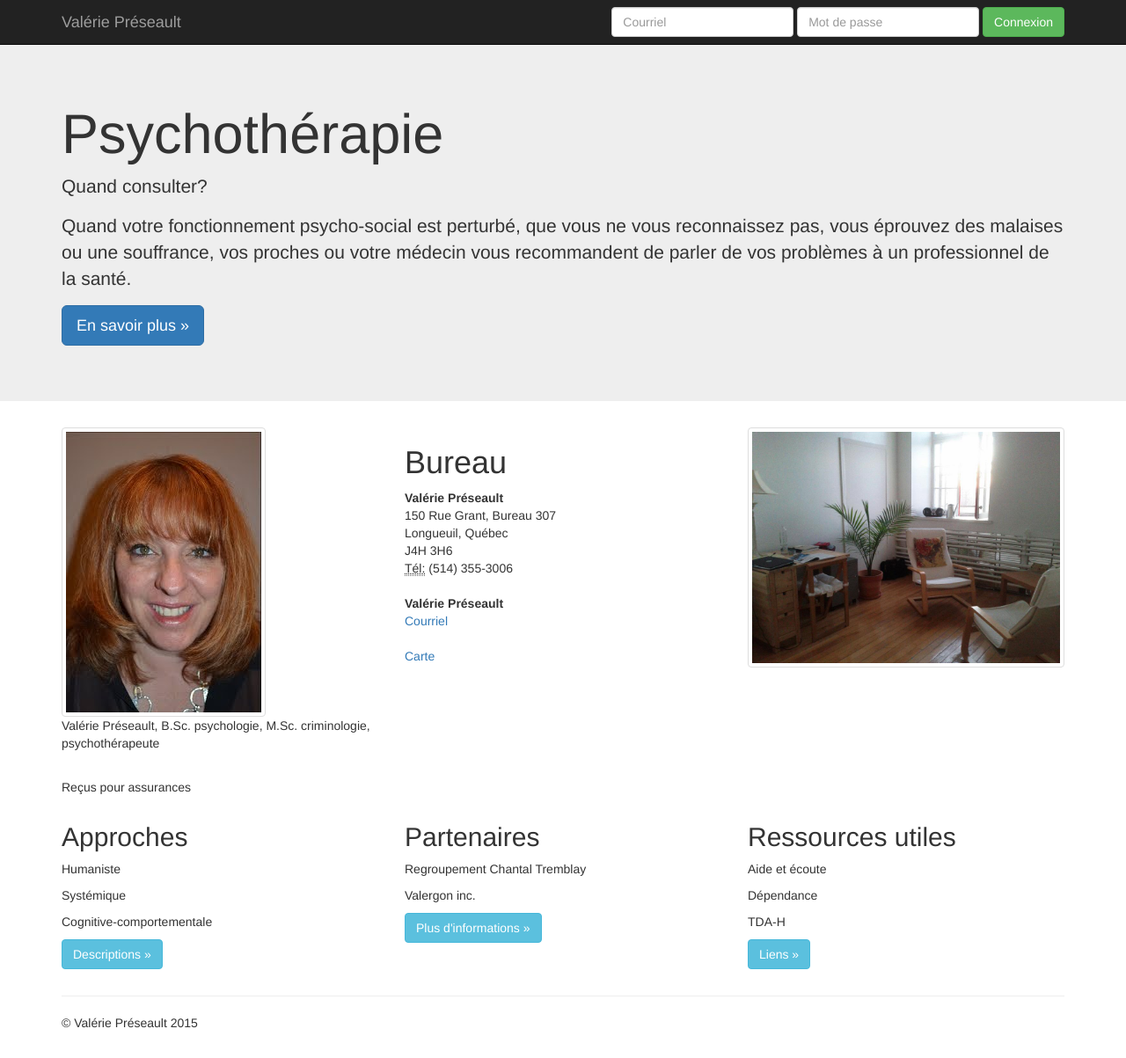
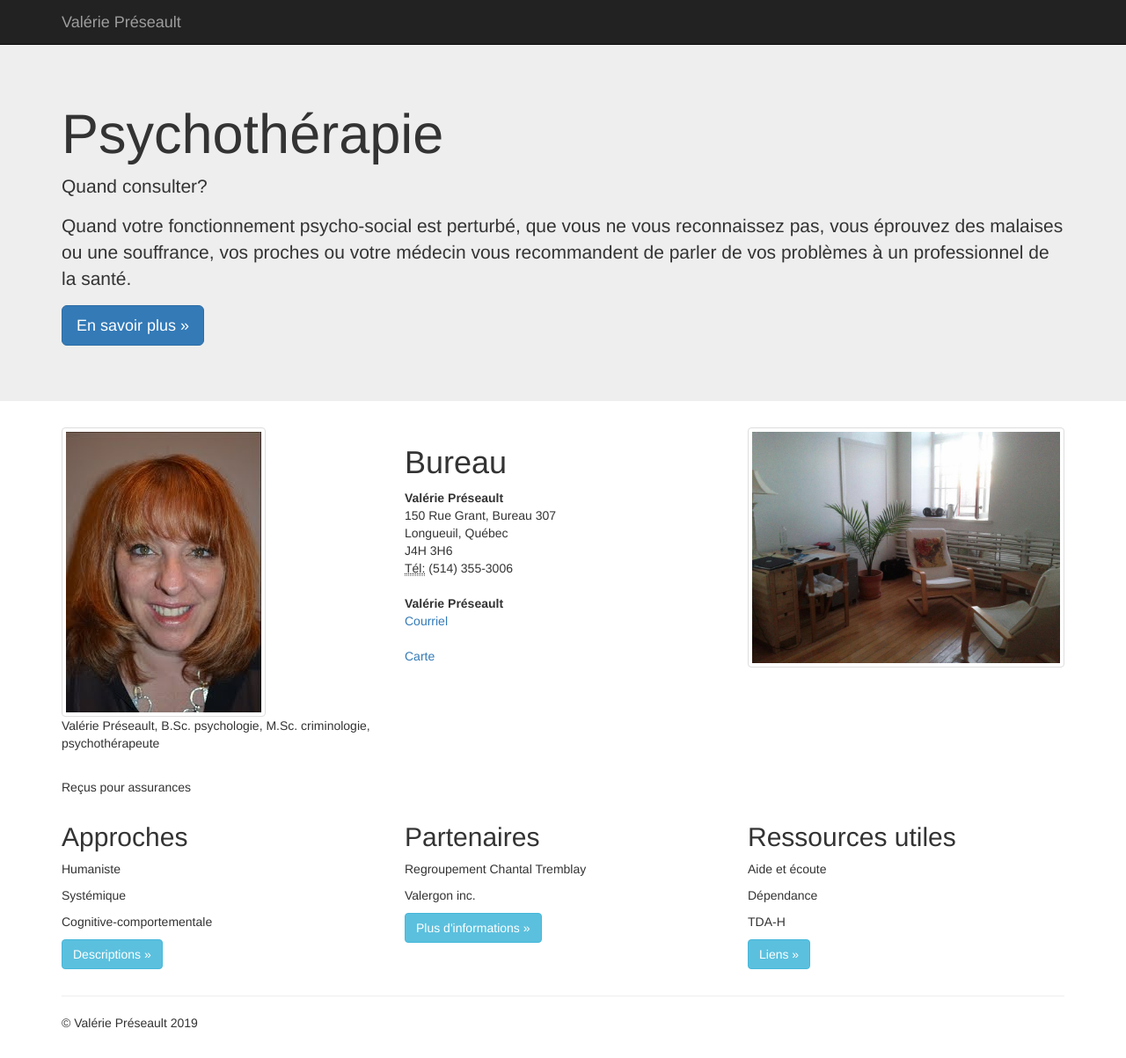
Before and after one commit to valeriepreseault/Web, a plain HTML site: page index.html in a window 1280 px wide. Shown: the whole page at 88% size. Drawn offline with nearby package versions, Linux system fonts and the light colour scheme.

Commit message:
Update index.html

```diff
--- a/index.html
+++ b/index.html
@@ -36,19 +36,6 @@
           </button>
           <a class="navbar-brand" href="#">Valérie Préseault</a>
         </div>
-        <div id="navbar" class="navbar-collapse collapse">
-
-          <form class="navbar-form navbar-right">
-            <div class="form-group">
-              <input type="text" placeholder="Courriel" class="form-control">
-            </div>
-            <div class="form-group">
-              <input type="password" placeholder="Mot de passe" class="form-control">
-            </div>
-            <button type="submit" class="btn btn-success" onclick="window.open('http://www.valeriepreseault.com/valerie/index.html')">Connexion</button>
-          </form>
-
-        </div><!--/.navbar-collapse -->
       </div>
     </nav>
 
@@ -141,7 +128,7 @@
       <hr>
 
       <footer>
-        <p>&copy; Valérie Préseault 2015</p>
+        <p>&copy; Valérie Préseault 2019</p>
       </footer>
     </div> <!-- /container -->
 
```
